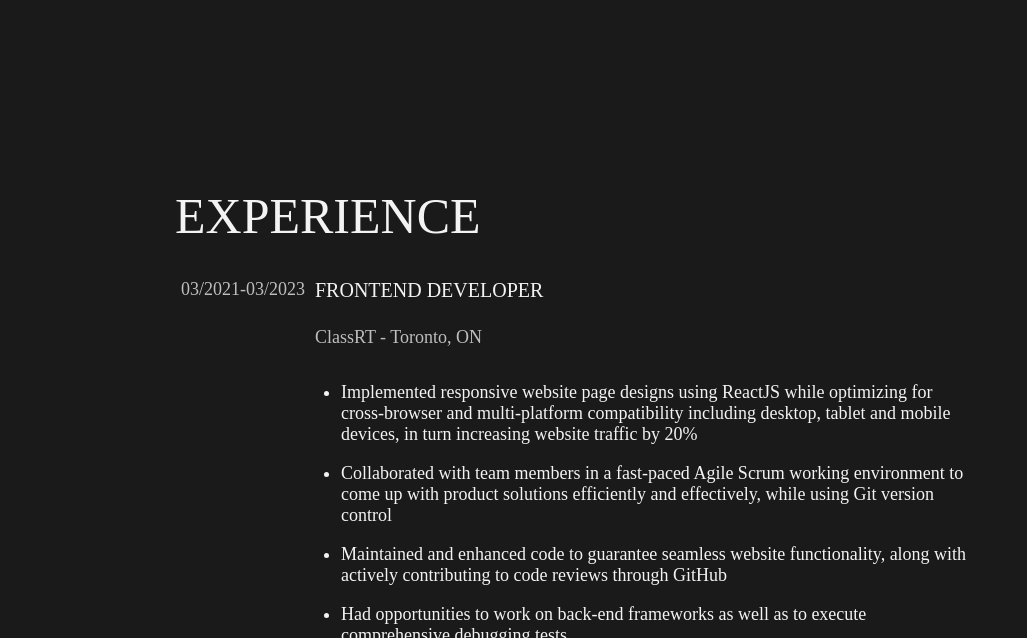
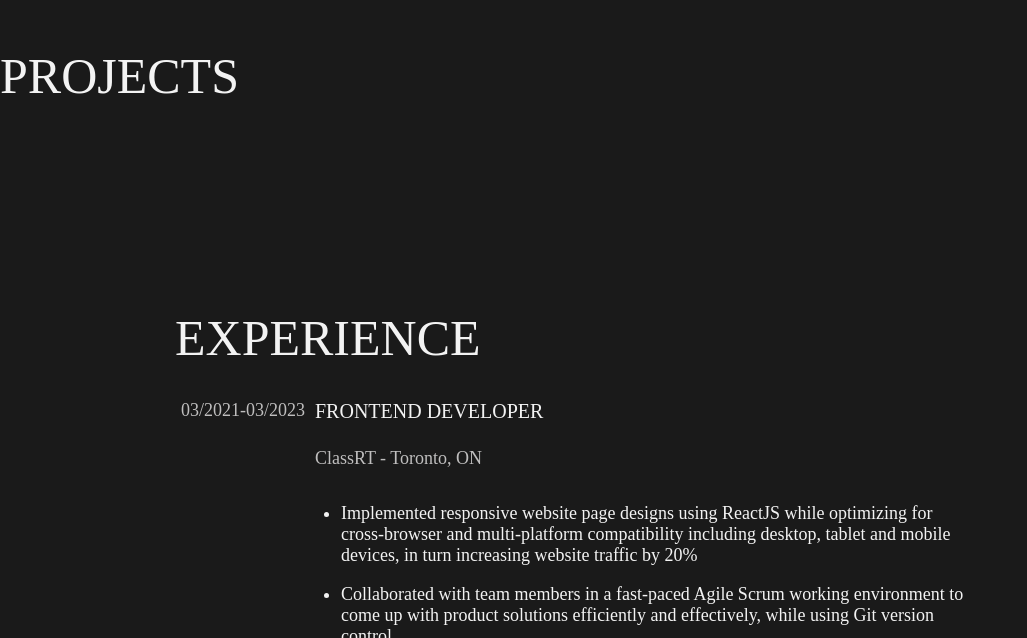
Before and after one commit to mkovace5/my-website, a React (Create React App) app: page / in a window 1280 px wide. Shown: the part 1643-2281 px from the top of the page, without its empty margins (0-1027 px from the left). Built offline with nearby package versions, Linux system fonts and the light colour scheme; a web font is replaced by a local one.

Commit message:
projects page

```diff
--- a/src/Components/Navbar/Navbar.js
+++ b/src/Components/Navbar/Navbar.js
@@ -5,24 +5,13 @@ import { Button } from '../Button/Button';
 import minaCV from '../../Documents/MinaKovacevic-CV.pdf';
 
 
-function Navbar({aboutRef, experienceRef, contactRef}){
+function Navbar({aboutRef, experienceRef, contactRef, projectsRef}){
 
     const [click, setClick] = useState(false);
     const [button, setButton] = useState(true);
 
     const handleClick = () => setClick(!click);
     const closeMobileMenu = () => setClick(false);
-
-    function executeScroll (button) {
-        closeMobileMenu();
-        if(button == 'about'){
-            aboutRef.current.scrollIntoView();
-        }else if(button == 'experience'){
-            experienceRef.current.scrollIntoView();
-        }else if(button == 'contact'){
-            contactRef.current.scrollIntoView();
-        }
-    }
 
     const handleScroll = (ref) => {
         closeMobileMenu();
@@ -55,6 +44,11 @@ function Navbar({aboutRef, experienceRef, contactRef}){
                                 </Button>
                             </li>
                             <li className='nav-item'>
+                                <Button className='nav-links' onClick={() => {handleScroll(projectsRef.current);}}>
+                                    PROJECTS
+                                </Button>
+                            </li>
+                            <li className='nav-item'>
                                 <Button className='nav-links' onClick={() => {handleScroll(experienceRef.current);}}>
                                     EXPERIENCE
                                 </Button>
--- /dev/null
+++ b/src/Components/ProjectComponent/ProjectPreview.js
@@ -0,0 +1,14 @@
+import React, {useEffect, useRef, useState, forwardRef} from 'react';
+
+
+function ProjectPreview ({title}) {
+
+    return(
+        <div className='project-preview'>
+            <h3>{title}</h3>
+            <img/>
+        </div>
+    )
+}
+
+export default ProjectPreview;
--- /dev/null
+++ b/src/Components/ProjectComponent/ProjectPreview.scss
@@ -0,0 +1,8 @@
+@import '../../App.css';
+
+.project-preview{
+    display: flex;
+    flex-direction: column;
+    background-color: var(--hover-color);
+
+}
--- a/src/Pages/Contact/Contact.js
+++ b/src/Pages/Contact/Contact.js
@@ -9,7 +9,6 @@ import backgroundImg from '../../images/navbar_img.JPG';
 function Contact ({contactRef}) {
 
     const [isVisible, setVisible] = useState(false);
-    const domRef = useRef();
     useEffect(() => {
         const observer = new IntersectionObserver(entries => {
             entries.forEach(entry => {
--- a/src/Pages/Home/Home.js
+++ b/src/Pages/Home/Home.js
@@ -6,22 +6,26 @@ import About from '../About/About';
 import Experience from '../Experience/Experience';
 import Contact from '../Contact/Contact';
 import Navbar from '../../Components/Navbar/Navbar';
+import Projects from '../Projects/Projects';
 
 function Home () {
     const aboutRef = useRef(null);
     const experienceRef = useRef(null);
     const contactRef = useRef(null);
+    const projectsRef = useRef(null);
 
     return(
         <div className='home'>
             <Navbar
                 aboutRef={aboutRef}
+                projectsRef={projectsRef}
                 experienceRef={experienceRef}
                 contactRef={contactRef}
             />
             <div className='home-container'>
                 <Intro/>
                 <About aboutRef={aboutRef}/>
+                <Projects projectsRef={projectsRef}/>
                 <Experience experienceRef={experienceRef}/>
                 <Contact contactRef={contactRef}/>
             </div>
--- /dev/null
+++ b/src/Pages/Projects/Projects.js
@@ -0,0 +1,30 @@
+import React, {useEffect, useRef, useState, forwardRef} from 'react';
+import ProjectPreview from '../../Components/ProjectComponent/ProjectPreview';
+
+
+function Projects ({projectsRef}) {
+
+    const [isVisible, setVisible] = useState(false);
+    useEffect(() => {
+        const observer = new IntersectionObserver(entries => {
+            entries.forEach(entry => {
+                if (entry.isIntersecting) {
+                    setVisible(entry.isIntersecting);
+                }
+            });
+        });
+        observer.observe(projectsRef.current);
+        return () => observer.unobserve(projectsRef.current);
+    }, []);
+
+    return(
+        <div className={`projects-container ${isVisible ? 'is-visible' : '' }`} ref={projectsRef}>
+            <h1>PROJECTS</h1>
+            <div className='projects-grid'>
+                <ProjectPreview/>
+            </div>
+        </div>
+    )
+}
+
+export default Projects;
--- /dev/null
+++ b/src/Pages/Projects/Projects.scss
@@ -0,0 +1,21 @@
+@import '../../App.css';
+
+.projects-container{
+    display: flex;
+    flex-direction: column;
+    align-items: center;
+    justify-content: center;
+    height: 100vh;
+    width: 100%;
+    opacity: 0;
+    transform: translateY(20vh);
+    visibility: hidden;
+    transition: opacity 1.2s ease-out, transform 1.2s ease-out;
+    will-change: opacity, visibility;
+}
+
+.projects-container.is-visible{
+    opacity: 1;
+    transform: none;
+    visibility: visible;
+}
```
